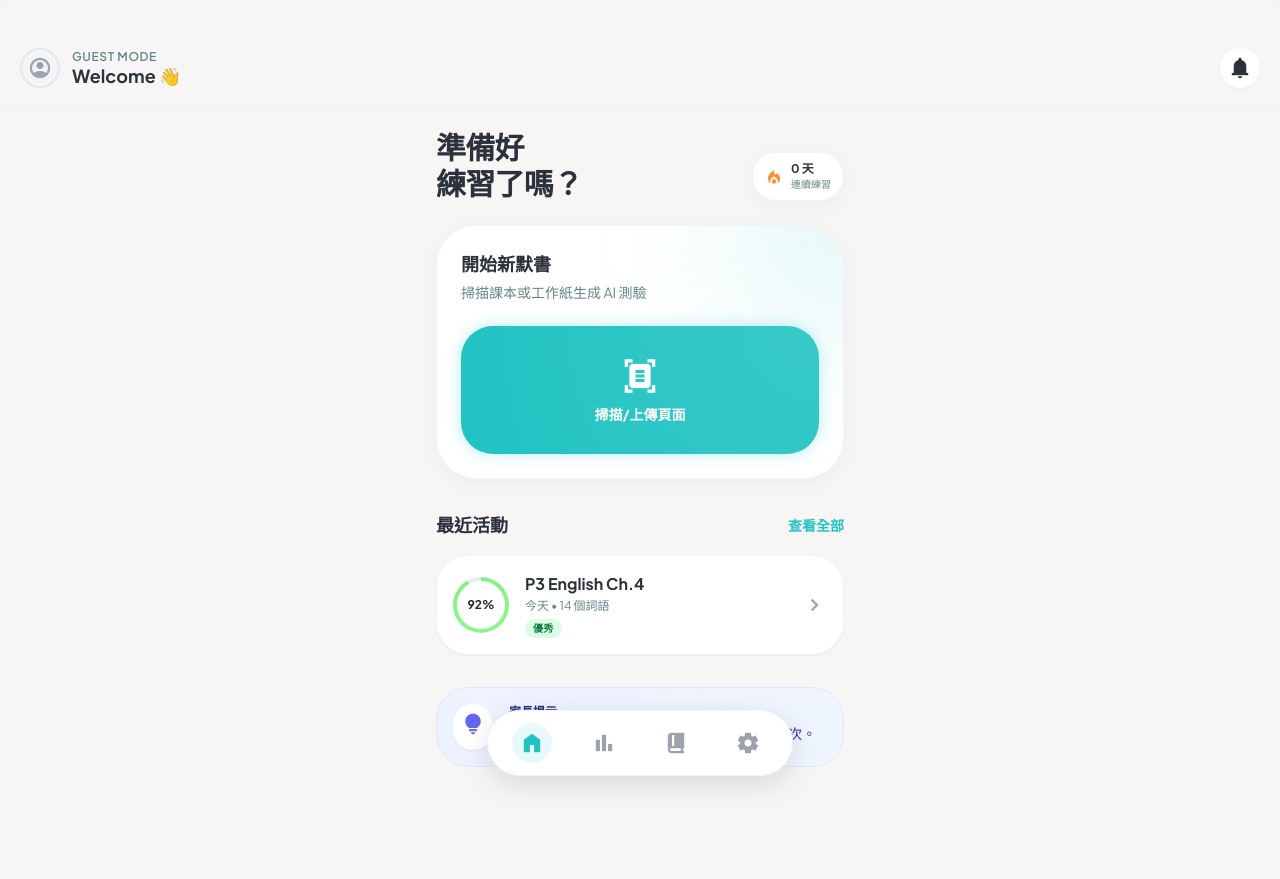
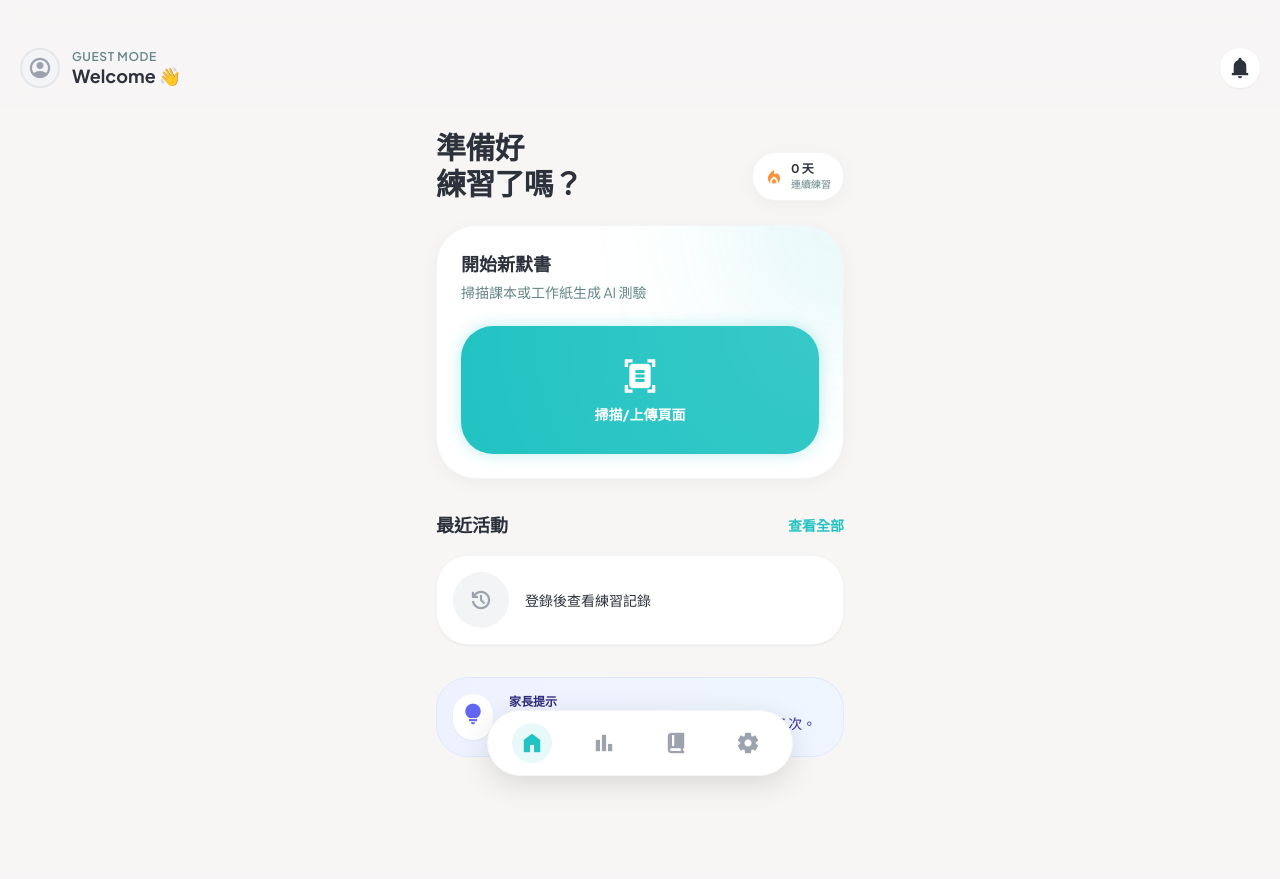
Before and after one commit to cntk50951-eng/app_poc, a Flask app: page / in a window 1280 px wide. After the commit the page ends 787 px from the top, so only its background shows below. Run offline with Flask 3, Linux system fonts and the light colour scheme; some libraries are stand-ins or nearby versions.

Commit message:
Fix: Avatar upload UX, OCR limit to 20 items, image compression, and recent activity
- Replace browser alerts with toast notifications for better UX
- Add loading spinner on avatar upload button
- Increase OCR extraction limit from 2 to 20 items
- Add client-side image compression for files > 1MB
- Fix recent activity page blank issue - added page-history section
- Load recent activity cards from database instead of hardcoded data

Co-Authored-By: Claude <noreply@anthropic.com>

```diff
--- a/app.py
+++ b/app.py
@@ -211,11 +211,12 @@ def create_extraction_prompt(text, mode):
     """Create the extraction prompt based on mode"""
     if mode == 'words':
         return f"""
-從以下英文文字中提取最重要的2個單詞（按重要性排序），返回 JSON 格式：
+從以下英文文字中提取最重要的20個單詞（按重要性排序），返回 JSON 格式：
 
 [
     {{"word": "單詞1", "phonetic": "/IPA音標/", "meaning": "中文意思"}},
     {{"word": "單詞2", "phonetic": "/IPA音標/", "meaning": "中文意思"}}
+    ... 最多20個
 ]
 
 只返回 JSON，不要其他文字。
@@ -225,11 +226,12 @@ def create_extraction_prompt(text, mode):
         """.strip()
     elif mode == 'sentences':
         return f"""
-從以下英文文字中提取最重要的2個完整句子（按重要性排序），返回 JSON 格式：
+從以下英文文字中提取最重要的20個完整句子（按重要性排序），返回 JSON 格式：
 
 [
     {{"sentence": "完整句子1"}},
     {{"sentence": "完整句子2"}}
+    ... 最多20個
 ]
 
 只返回 JSON，不要其他文字。
@@ -239,16 +241,18 @@ def create_extraction_prompt(text, mode):
         """.strip()
     else:
         return f"""
-從以下英文文字中提取最重要的2個單詞和2個完整句子，返回 JSON 格式：
+從以下英文文字中提取最重要的20個單詞和20個完整句子，返回 JSON 格式：
 
 {{
     "words": [
         {{"word": "單詞1", "phonetic": "/IPA音標/", "meaning": "中文意思"}},
         {{"word": "單詞2", "phonetic": "/IPA音標/", "meaning": "中文意思"}}
+        ... 最多20個
     ],
     "sentences": [
         {{"sentence": "完整句子1"}},
         {{"sentence": "完整句子2"}}
+        ... 最多20個
     ]
 }}
 
@@ -265,11 +269,11 @@ def fallback_extraction(text, mode):
 
     # Extract words (2-15 letters)
     words = re.findall(r'\b([A-Za-z]{2,15})\b', text)
-    unique_words = list(dict.fromkeys(words))[:2]
+    unique_words = list(dict.fromkeys(words))[:20]
 
     # Extract sentences
     sentences = re.split(r'[.!?]+', text)
-    sentences = [s.strip() for s in sentences if len(s.strip()) > 10][:2]
+    sentences = [s.strip() for s in sentences if len(s.strip()) > 10][:20]
 
     if mode == 'words':
         return [{"word": w, "phonetic": "", "meaning": ""} for w in unique_words]
--- a/static/js/app.js
+++ b/static/js/app.js
@@ -82,6 +82,7 @@ class DictationApp {
                 this.maxWordSelection = 20;
                 this.maxSentenceSelection = 20;
                 this.updateUserDisplay(data.user);
+                this.loadRecentActivity();
             }
         } catch (error) {
             console.error('Error fetching current user:', error);
@@ -281,12 +282,27 @@ class DictationApp {
         document.getElementById('image-input').click();
     }
 
-    handleImageFile(file) {
+    async handleImageFile(file) {
         if (!file) return;
 
-        const reader = new FileReader();
-        reader.onload = (e) => {
-            this.imageData = e.target.result;
+        // Check file size and compress if needed (OCR.space limit is 1024KB)
+        const MAX_SIZE = 1024 * 1024; // 1MB
+        let imageData = null;
+
+        if (file.size > MAX_SIZE) {
+            this.showLoading('正在壓縮圖片...');
+            try {
+                imageData = await this.compressImage(file, 800);
+            } catch (error) {
+                console.error('Compression error:', error);
+                // Fall back to original file reading
+                imageData = await this.fileToDataURL(file);
+            }
+        } else {
+            imageData = await this.fileToDataURL(file);
+        }
+
+        this.imageData = imageData;
 
         const preview = document.getElementById('ocr-preview');
         if (preview) {
@@ -295,8 +311,136 @@ class DictationApp {
 
         this.showPage('page-verify');
         this.performOCR();
-        };
+    }
+
+    fileToDataURL(file) {
+        return new Promise((resolve, reject) => {
+            const reader = new FileReader();
             reader.readAsDataURL(file);
+            reader.onload = () => resolve(reader.result);
+            reader.onerror = () => reject(new Error('Failed to read file'));
+        });
+    }
+
+    // ==================== HISTORY / RECENT ACTIVITY ====================
+    showHistoryPage() {
+        if (!this.isLoggedIn) {
+            this.toggleAuthModal();
+            return;
+        }
+        this.showPage('page-history');
+        this.loadHistory();
+    }
+
+    async loadHistory() {
+        const container = document.getElementById('history-list');
+        if (!container) return;
+
+        // Show loading state
+        container.innerHTML = '<p class="text-gray-500 dark:text-gray-400 text-center py-8">載入中...</p>';
+
+        try {
+            const response = await fetch('/api/practice/history');
+            const data = await response.json();
+
+            if (data.success && data.sessions && data.sessions.length > 0) {
+                container.innerHTML = data.sessions.map(session => this.createHistoryCard(session)).join('');
+            } else {
+                container.innerHTML = '<p class="text-gray-500 dark:text-gray-400 text-center py-8">暫無練習記錄</p>';
+            }
+        } catch (error) {
+            console.error('Load history error:', error);
+            container.innerHTML = '<p class="text-red-500 dark:text-red-400 text-center py-8">載入失敗，請重試</p>';
+        }
+    }
+
+    createHistoryCard(session) {
+        const accuracy = session.accuracy || 0;
+        const colorClass = accuracy >= 90 ? 'text-green-500' : accuracy >= 70 ? 'text-yellow-500' : 'text-red-500';
+        const bgClass = accuracy >= 90 ? 'bg-green-100 dark:bg-green-900/30' : accuracy >= 70 ? 'bg-yellow-100 dark:bg-yellow-900/30' : 'bg-red-100 dark:bg-red-900/30';
+        const label = accuracy >= 90 ? '優秀' : accuracy >= 70 ? '良好' : '需要加油';
+        const date = new Date(session.created_at).toLocaleDateString('zh-HK');
+
+        return `
+            <div class="bg-white dark:bg-surface-dark p-4 rounded-2xl shadow-sm border border-gray-100 dark:border-gray-700">
+                <div class="flex items-center justify-between mb-3">
+                    <div class="flex items-center gap-3">
+                        <div class="relative w-12 h-12 rounded-full flex items-center justify-center ${bgClass}">
+                            <span class="text-sm font-bold ${colorClass}">${Math.round(accuracy)}%</span>
+                        </div>
+                        <div>
+                            <h4 class="font-bold text-text-main dark:text-white text-base">${session.title}</h4>
+                            <p class="text-xs text-text-sub dark:text-gray-400">${date}</p>
+                        </div>
+                    </div>
+                    <span class="material-symbols-outlined text-gray-400">chevron_right</span>
+                </div>
+                <div class="flex items-center justify-between text-sm">
+                    <div class="flex gap-4">
+                        <span class="text-gray-500 dark:text-gray-400">${session.total_items} 題</span>
+                        <span class="text-green-600 dark:text-green-400">${session.correct_count} 正確</span>
+                        <span class="text-red-500 dark:text-red-400">${session.wrong_count} 錯誤</span>
+                    </div>
+                    <span class="px-2 py-0.5 rounded-full ${bgClass} ${colorClass} text-xs font-bold">${label}</span>
+                </div>
+            </div>
+        `;
+    }
+
+    async loadRecentActivity() {
+        if (!this.isLoggedIn) return;
+
+        try {
+            const response = await fetch('/api/practice/stats');
+            const data = await response.json();
+
+            if (data.success && data.stats && data.stats.history && data.stats.history.length > 0) {
+                const container = document.getElementById('recent-activity-list');
+                if (container) {
+                    // Show only the most recent 3 activities
+                    const recentSessions = data.stats.history.slice(0, 3);
+                    container.innerHTML = recentSessions.map(session => this.createRecentActivityCard(session)).join('');
+                }
+            }
+        } catch (error) {
+            console.error('Load recent activity error:', error);
+        }
+    }
+
+    createRecentActivityCard(session) {
+        const accuracy = session.accuracy || 0;
+        const date = new Date(session.created_at).toLocaleDateString('zh-HK');
+        const timeLabel = this.getRelativeTimeLabel(session.created_at);
+
+        return `
+            <div class="bg-white dark:bg-surface-dark p-4 rounded-2xl shadow-sm border border-gray-100 dark:border-gray-700 flex items-center justify-between cursor-pointer" onclick="dictationApp.showHistoryPage()">
+                <div class="flex items-center gap-4">
+                    <div class="relative w-14 h-14 rounded-full flex items-center justify-center bg-white dark:bg-surface-dark shadow-inner" style="background: conic-gradient(#22c3c3 ${accuracy}%, #edf2f7 0);">
+                        <div class="absolute inset-1 bg-white dark:bg-surface-dark rounded-full flex items-center justify-center">
+                            <span class="text-xs font-bold text-gray-800 dark:text-white">${Math.round(accuracy)}%</span>
+                        </div>
+                    </div>
+                    <div>
+                        <h4 class="font-bold text-text-main dark:text-white text-base">${session.title}</h4>
+                        <p class="text-xs text-text-sub dark:text-gray-400 mt-0.5">${timeLabel} • ${session.total_items} 個詞語</p>
+                    </div>
+                </div>
+                <span class="material-symbols-outlined text-gray-400">chevron_right</span>
+            </div>
+        `;
+    }
+
+    getRelativeTimeLabel(dateStr) {
+        const date = new Date(dateStr);
+        const now = new Date();
+        const diffMs = now - date;
+        const diffDays = Math.floor(diffMs / (1000 * 60 * 60 * 24));
+
+        if (diffDays === 0) return '今天';
+        if (diffDays === 1) return '昨天';
+        if (diffDays < 7) return `${diffDays} 天前`;
+        if (diffDays < 30) return `${Math.floor(diffDays / 7)} 週前`;
+        return date.toLocaleDateString('zh-HK');
     }
 
     // ==================== LOADING OVERLAY ====================
@@ -388,7 +532,92 @@ class DictationApp {
         }
     }
 
-    // ==================== CONTENT LIST ====================
+    // ==================== TOAST NOTIFICATION ====================
+    showToast(message, type = 'success') {
+        // Remove existing toast if any
+        const existingToast = document.getElementById('toast-notification');
+        if (existingToast) {
+            existingToast.remove();
+        }
+
+        // Create toast element
+        const toast = document.createElement('div');
+        toast.id = 'toast-notification';
+        toast.className = `fixed bottom-24 left-1/2 transform -translate-x-1/2 z-[200] px-6 py-3 rounded-full shadow-lg flex items-center gap-2 animate-fade-in ${
+            type === 'success' ? 'bg-green-500 text-white' :
+            type === 'error' ? 'bg-red-500 text-white' :
+            'bg-primary text-white'
+        }`;
+
+        const icon = type === 'success' ? 'check_circle' : type === 'error' ? 'error' : 'info';
+        toast.innerHTML = `
+            <span class="material-symbols-outlined">${icon}</span>
+            <span class="font-semibold text-sm">${message}</span>
+        `;
+
+        document.body.appendChild(toast);
+
+        // Auto remove after 2.5 seconds
+        setTimeout(() => {
+            toast.classList.add('opacity-0', 'transition-opacity');
+            setTimeout(() => toast.remove(), 300);
+        }, 2500);
+    }
+
+    // ==================== IMAGE COMPRESSION ====================
+    compressImage(file, maxSizeKB = 500, quality = 0.8) {
+        return new Promise((resolve, reject) => {
+            const reader = new FileReader();
+            reader.readAsDataURL(file);
+            reader.onload = (event) => {
+                const img = new Image();
+                img.src = event.target.result;
+                img.onload = () => {
+                    const canvas = document.createElement('canvas');
+                    let width = img.width;
+                    let height = img.height;
+
+                    // Calculate max dimension based on max size
+                    const maxDimension = Math.sqrt(maxSizeKB * 1024 * 2); // Approximation
+                    if (width > maxDimension || height > maxDimension) {
+                        if (width > height) {
+                            height = Math.round(height * maxDimension / width);
+                            width = maxDimension;
+                        } else {
+                            width = Math.round(width * maxDimension / height);
+                            height = maxDimension;
+                        }
+                    }
+
+                    canvas.width = width;
+                    canvas.height = height;
+                    const ctx = canvas.getContext('2d');
+                    ctx.drawImage(img, 0, 0, width, height);
+
+                    canvas.toBlob((blob) => {
+                        if (blob.size > file.size * quality) {
+                            // If compressed is not smaller, try more aggressive compression
+                            canvas.toBlob((blob2) => {
+                                resolve(blob2 ? this.blobToDataURL(blob2) : event.target.result);
+                            }, 'image/jpeg', 0.5);
+                        } else {
+                            resolve(blob ? this.blobToDataURL(blob) : event.target.result);
+                        }
+                    }, 'image/jpeg', quality);
+                };
+                img.onerror = () => reject(new Error('Failed to load image'));
+            };
+            reader.onerror = () => reject(new Error('Failed to read file'));
+        });
+    }
+
+    blobToDataURL(blob) {
+        return new Promise((resolve) => {
+            const reader = new FileReader();
+            reader.readAsDataURL(blob);
+            reader.onload = () => resolve(reader.result);
+        });
+    }
     switchContentType(type) {
         this.contentType = type;
         this.renderContentList();
@@ -1565,6 +1794,9 @@ class DictationApp {
                 this.renderSelectionList();
             }
 
+            // Load recent activity from database
+            this.loadRecentActivity();
+
             // Store user info in localStorage
             localStorage.setItem('currentUser', JSON.stringify(user));
         }
@@ -1680,8 +1912,19 @@ class DictationApp {
         const file = input.files[0];
         if (!file) return;
 
-        // Show loading
-        this.showLoading('上傳頭像中...');
+        // Validate file size (max 2MB)
+        const MAX_SIZE = 2 * 1024 * 1024;
+        if (file.size > MAX_SIZE) {
+            this.showToast('圖片大小不能超過 2MB', 'error');
+            return;
+        }
+
+        // Show loading state on avatar button
+        const avatarBtn = document.querySelector('#profile-modal .absolute.bottom-0.right-0');
+        if (avatarBtn) {
+            avatarBtn.disabled = true;
+            avatarBtn.innerHTML = '<span class="material-symbols-outlined text-[18px] animate-spin">sync</span>';
+        }
 
         try {
             const formData = new FormData();
@@ -1705,28 +1948,37 @@ class DictationApp {
                     this.updateUserDisplay(user);
                     this.showProfileModal();
                 }
-                this.hideLoading();
-            } else {
-                this.hideLoading();
-                alert(data.message || '上傳失敗');
+                this.showToast('頭像已更新！', 'success');
+            } else {
+                this.showToast(data.message || '上傳失敗', 'error');
             }
         } catch (error) {
-            this.hideLoading();
             console.error('Avatar upload error:', error);
-            alert('上傳失敗，請重試');
+            this.showToast('上傳失敗，請重試', 'error');
+        } finally {
+            // Restore avatar button
+            if (avatarBtn) {
+                avatarBtn.disabled = false;
+                avatarBtn.innerHTML = '<span class="material-symbols-outlined text-[18px]">camera</span>';
+            }
         }
     }
 
     async saveProfile() {
         const nicknameInput = document.getElementById('profile-nickname');
         const nickname = nicknameInput ? nicknameInput.value.trim() : '';
+        const saveBtn = document.querySelector('#profile-modal button[onclick="dictationApp.saveProfile()"]');
 
         if (!nickname) {
-            alert('請輸入暱稱');
+            this.showToast('請輸入暱稱', 'error');
             return;
         }
 
-        this.showLoading('保存中...');
+        // Show loading on save button
+        if (saveBtn) {
+            saveBtn.disabled = true;
+            saveBtn.innerHTML = '<span class="material-symbols-outlined animate-spin">sync</span> 保存中...';
+        }
 
         try {
             const response = await fetch('/auth/update-profile', {
@@ -1748,17 +2000,20 @@ class DictationApp {
                     // Update display
                     this.updateUserDisplay(user);
                 }
-                this.hideLoading();
                 this.closeProfileModal();
-                alert('資料已更新！');
-            } else {
-                this.hideLoading();
-                alert(data.message || '保存失敗');
+                this.showToast('資料已更新！', 'success');
+            } else {
+                this.showToast(data.message || '保存失敗', 'error');
             }
         } catch (error) {
-            this.hideLoading();
             console.error('Save profile error:', error);
-            alert('保存失敗，請重試');
+            this.showToast('保存失敗，請重試', 'error');
+        } finally {
+            // Restore save button
+            if (saveBtn) {
+                saveBtn.disabled = false;
+                saveBtn.innerHTML = 'Save Changes';
+            }
         }
     }
 
--- a/templates/index.html
+++ b/templates/index.html
@@ -155,24 +155,19 @@
             <!-- Recent Activity -->
             <div class="mb-4 flex items-center justify-between">
                 <h3 class="text-lg font-bold text-text-main dark:text-white">最近活動</h3>
-                <button onclick="dictationApp.showPage('page-history')" class="text-sm font-semibold text-primary hover:text-primary-dark">查看全部</button>
+                <button onclick="dictationApp.showHistoryPage()" class="text-sm font-semibold text-primary hover:text-primary-dark">查看全部</button>
             </div>
             <div class="flex flex-col gap-4" id="recent-activity-list">
-                <!-- Activity items will be inserted here -->
-                <div class="bg-white dark:bg-surface-dark p-4 rounded-2xl shadow-sm border border-gray-100 dark:border-gray-700 flex items-center justify-between cursor-pointer" onclick="dictationApp.showResultsDemo()">
+                <!-- Activity items will be inserted here dynamically -->
+                <div class="bg-white dark:bg-surface-dark p-4 rounded-2xl shadow-sm border border-gray-100 dark:border-gray-700 flex items-center justify-between">
                     <div class="flex items-center gap-4">
-                        <div class="relative w-14 h-14 rounded-full flex items-center justify-center bg-white dark:bg-surface-dark shadow-inner" style="background: conic-gradient(#8AF78A 92%, #edf2f7 0);">
-                            <div class="absolute inset-1 bg-white dark:bg-surface-dark rounded-full flex items-center justify-center">
-                                <span class="text-xs font-bold text-gray-800 dark:text-white">92%</span>
-                            </div>
+                        <div class="flex items-center justify-center w-14 h-14 rounded-full bg-gray-100 dark:bg-gray-700">
+                            <span class="material-symbols-outlined text-gray-400">history</span>
                         </div>
                         <div>
-                            <h4 class="font-bold text-text-main dark:text-white text-base">P3 English Ch.4</h4>
-                            <p class="text-xs text-text-sub dark:text-gray-400 mt-0.5">今天 • 14 個詞語</p>
-                            <span class="inline-block mt-1 px-2 py-0.5 rounded-full bg-green-100 dark:bg-green-900/30 text-green-700 dark:text-green-300 text-[10px] font-bold uppercase tracking-wide">優秀</span>
+                            <p class="font-medium text-text-main dark:text-gray-300 text-sm">登錄後查看練習記錄</p>
                         </div>
                     </div>
-                    <span class="material-symbols-outlined text-gray-400">chevron_right</span>
                 </div>
             </div>
 
@@ -593,6 +588,25 @@
             <button onclick="dictationApp.showPage('page-home')" class="w-full py-3 bg-gray-200 dark:bg-gray-700 rounded-xl text-gray-700 dark:text-gray-300 font-semibold">
                 返回首頁
             </button>
+        </main>
+    </section>
+
+    <!-- ==================== HISTORY PAGE ==================== -->
+    <section id="page-history" class="hidden">
+        <header class="sticky top-0 z-50 bg-background-light/90 dark:bg-background-dark/90 backdrop-blur-md px-5 pt-12 pb-4 border-b border-gray-100 dark:border-gray-800">
+            <div class="flex items-center justify-between">
+                <button onclick="dictationApp.showPage('page-home')" class="flex size-10 items-center justify-center rounded-full hover:bg-gray-100 dark:hover:bg-gray-700 transition-colors">
+                    <span class="material-symbols-outlined">arrow_back</span>
+                </button>
+                <h2 class="text-lg font-bold text-text-main dark:text-white">最近活動</h2>
+                <div class="w-10"></div>
+            </div>
+        </header>
+
+        <main class="px-5 w-full max-w-md mx-auto pt-4">
+            <div id="history-list" class="flex flex-col gap-4 pb-32">
+                <p class="text-gray-500 dark:text-gray-400 text-center py-8">載入中...</p>
+            </div>
         </main>
     </section>
 
```
Lines whose indentation alone changed are shown as unchanged.
